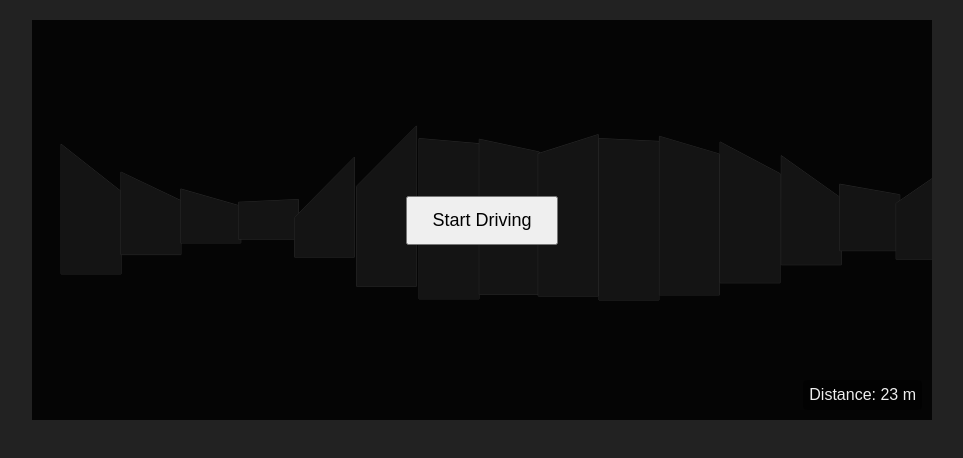
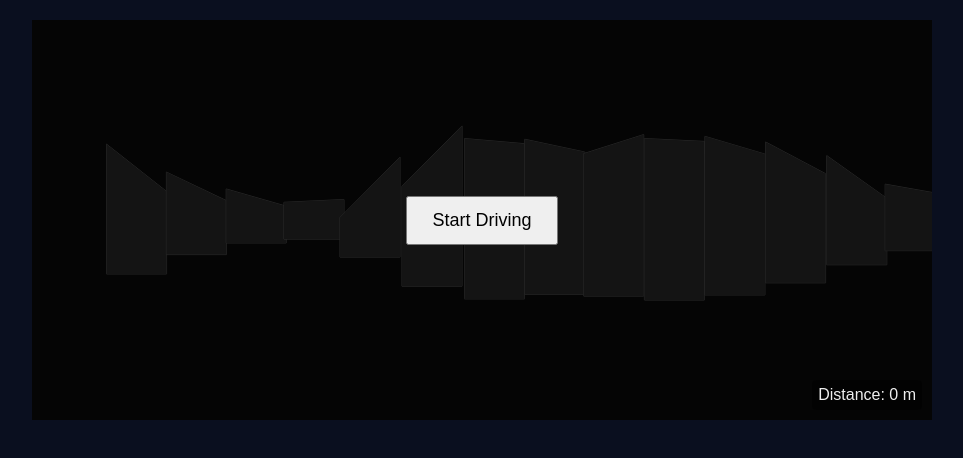
Before and after one commit to justfortrade08-tech/justfortrade08-tech.github.io, a plain HTML site: page index.html in a window 1280 px wide. Shown: the whole page, without its empty margins (158-1121 px from the left). Drawn offline with nearby package versions, Linux system fonts and the light colour scheme.

Commit message:
Update index.html

```diff
--- a/index.html
+++ b/index.html
@@ -1,23 +1,21 @@
 <!doctype html>
 <html lang="en">
 <head>
-  <meta charset="utf-8">
-  <meta name="viewport" content="width=device-width,initial-scale=1">
-  <title>Climb+ Fixed Game</title>
+  <meta charset="utf-8"/>
+  <meta name="viewport" content="width=device-width,initial-scale=1"/>
+  <title>Climb+ — Fixed & Refined</title>
   <style>
-    body, html { margin:0; padding:0; height:100%; background:#222; color:#eee; font-family:sans-serif; }
-    #stage { position:relative; width:100%; max-width:900px; height:400px; margin:20px auto; background:#111; overflow:hidden; }
-    #overlay { position:absolute; inset:0; background:rgba(0,0,0,0.7); display:flex; align-items:center; justify-content:center; z-index:10; }
-    #overlay.hidden { display:none; }
-    #startBtn { padding:12px 24px; font-size:18px; cursor:pointer; }
-    #hud { position:absolute; bottom:10px; right:10px; background:rgba(0,0,0,0.5); padding:6px; border-radius:4px; z-index:20; }
+    body,html{margin:0;padding:0;height:100%;background:#0a0f1f;color:#eee;font-family:sans-serif}
+    #stage{position:relative;width:100%;max-width:900px;height:400px;margin:20px auto;background:#111;overflow:hidden}
+    #overlay{position:absolute;inset:0;background:rgba(0,0,0,0.7);display:flex;align-items:center;justify-content:center;z-index:10}
+    #overlay.hidden{display:none}
+    #startBtn{padding:12px 24px;font-size:18px;cursor:pointer}
+    #hud{position:absolute;bottom:10px;right:10px;background:rgba(0,0,0,0.5);padding:6px;border-radius:4px;z-index:20}
   </style>
 </head>
 <body>
 <div id="stage">
-    <div id="overlay">
-      <button id="startBtn">Start Driving</button>
-    </div>
+  <div id="overlay"><button id="startBtn">Start Driving</button></div>
   <div id="hud">Distance: 0 m</div>
 </div>
 
@@ -26,7 +24,7 @@
 import { createNoise2D } from 'https://cdn.jsdelivr.net/npm/simplex-noise@4.0.3/+esm';
 const { Engine, Render, Runner, World, Bodies, Body, Constraint, Events } = Matter;
 
-    // 1. Setup engine, renderer, runner
+// 1. Engine & Render setup
 const engine = Engine.create({ gravity: { x: 0, y: 1.2 } });
 const render = Render.create({
   element: document.getElementById('stage'),
@@ -35,84 +33,90 @@
 });
 Render.run(render);
 Runner.run(Runner.create(), engine);
-    console.log('Engine, render, and runner are up.');
 
-    // 2. Terrain generation
+// Collision categories
+const CAT_WORLD = 0x0001, CAT_CAR = 0x0002, CAT_WHEEL = 0x0004;
+
+// 2. Terrain
 const noise2D = createNoise2D();
-    let maxX = -300;
-    const SEG_W = 60, AMP = 100, SCALE = 0.003;
-
-    function addTerrain(toX) {
-      for (let x = maxX; x < toX; x += SEG_W) {
-        const y0 = 300 - noise2D(x * SCALE, 0) * AMP;
-        const y1 = 300 - noise2D((x + SEG_W) * SCALE, 0) * AMP;
-        const verts = [
-          { x, y: y0 },
-          { x: x + SEG_W, y: y1 },
-          { x: x + SEG_W, y: 400 },
-          { x, y: 400 }
-        ];
-        const ground = Bodies.fromVertices(x + SEG_W / 2, 200, verts, {
-          isStatic: true,
-          render: { fillStyle: '#444', strokeStyle: '#888', lineWidth: 1 }
+let maxX = -300, SEG_W = 60, AMP = 100, SCALE = 0.003;
+function addTerrain(toX){
+  for(let x=maxX; x<toX; x+=SEG_W){
+    const y0 = 300 - noise2D(x*SCALE,0)*AMP;
+    const y1 = 300 - noise2D((x+SEG_W)*SCALE,0)*AMP;
+    const verts = [{x, y:y0},{x:x+SEG_W, y:y1},{x:x+SEG_W,y:400},{x,y:400}];
+    const seg = Bodies.fromVertices(x+SEG_W/2,200,verts,{
+      isStatic:true,
+      collisionFilter:{ category: CAT_WORLD, mask: CAT_CAR | CAT_WHEEL },
+      render:{ fillStyle:'#444', strokeStyle:'#888', lineWidth:1 }
     }, true);
-        World.add(engine.world, ground);
+    World.add(engine.world, seg);
   }
   maxX = toX;
-      console.log(`Terrain extended to x=${toX}`);
 }
-
 addTerrain(900);
 
-    // 3. Car with suspension
-    const carConfig = { x: 100, y: 200, axle: 50, torque: 0.002, wheelR: 20, spring: { len: 25, stiff: 0.5, damp: 0.2 } };
-
-    function createCar(x, y) {
+// 3. Car with stiff pin constraints & filtering
+const carCfg = { x:100, y:200, axle:50, torque:0.002, wheelR:20 };
+function createCar(x,y){
   const group = Body.nextGroup(true);
-      const chassis = Bodies.rectangle(x, y, 100, 20, { collisionFilter: { group }, render: { fillStyle: '#0af' } });
-      const leftW = Bodies.circle(x - carConfig.axle, y + 22, carConfig.wheelR, { collisionFilter: { group }, friction: 0.9, render: { fillStyle: '#faa' } });
-      const rightW = Bodies.circle(x + carConfig.axle, y + 22, carConfig.wheelR, { collisionFilter: { group }, friction: 0.9, render: { fillStyle: '#faa' } });
-      const springL = Constraint.create({ bodyA: chassis, pointA: { x: -carConfig.axle, y: 10 }, bodyB: leftW, length: carConfig.spring.len, stiffness: carConfig.spring.stiff, damping: carConfig.spring.damp });
-      const springR = Constraint.create({ bodyA: chassis, pointA: { x: carConfig.axle, y: 10 }, bodyB: rightW, length: carConfig.spring.len, stiffness: carConfig.spring.stiff, damping: carConfig.spring.damp });
-      World.add(engine.world, [chassis, leftW, rightW, springL, springR]);
-      console.log('Car created');
+  const chassis = Bodies.rectangle(x,y,100,20,{
+    collisionFilter:{ category: CAT_CAR, mask: CAT_WORLD },
+    render:{ fillStyle:'#0af' }
+  });
+  const leftW = Bodies.circle(x-carCfg.axle, y+22, carCfg.wheelR,{
+    collisionFilter:{ category: CAT_WHEEL, mask: CAT_WORLD },
+    friction:0.9, render:{ fillStyle:'#faa' }
+  });
+  const rightW = Bodies.circle(x+carCfg.axle, y+22, carCfg.wheelR,{
+    collisionFilter:{ category: CAT_WHEEL, mask: CAT_WORLD },
+    friction:0.9, render:{ fillStyle:'#faa' }
+  });
+  const pinL = Constraint.create({
+    bodyA: chassis, pointA:{x:-carCfg.axle,y:10},
+    bodyB: leftW, pointB:{x:0,y:0},
+    length: 0, stiffness: 0.9
+  });
+  const pinR = Constraint.create({
+    bodyA: chassis, pointA:{x:carCfg.axle,y:10},
+    bodyB: rightW, pointB:{x:0,y:0},
+    length: 0, stiffness: 0.9
+  });
+  World.add(engine.world,[chassis, leftW, rightW, pinL, pinR]);
   return { chassis, leftW, rightW };
 }
-
-    const car = createCar(carConfig.x, carConfig.y);
+const car = createCar(carCfg.x, carCfg.y);
 
 // 4. Controls
-    const keys = { left: false, right: false };
-    window.addEventListener('keydown', e => {
-      if (e.code === 'ArrowRight') keys.right = true;
-      if (e.code === 'ArrowLeft') keys.left = true;
+const keys = { left:false, right:false };
+window.addEventListener('keydown',e=>{
+  if(e.code==='ArrowRight') keys.right=true;
+  if(e.code==='ArrowLeft') keys.left=true;
   startGame();
 });
-    window.addEventListener('keyup', e => {
-      if (e.code === 'ArrowRight') keys.right = false;
-      if (e.code === 'ArrowLeft') keys.left = false;
+window.addEventListener('keyup',e=>{ if(e.code==='ArrowRight') keys.right=false; if(e.code==='ArrowLeft') keys.left=false; });
+
+Events.on(engine,'beforeUpdate',()=>{
+  if(keys.right){ Body.applyTorque(car.leftW, carCfg.torque); Body.applyTorque(car.rightW, carCfg.torque); }
+  if(keys.left){ Body.applyTorque(car.leftW, -carCfg.torque); Body.applyTorque(car.rightW, -carCfg.torque); }
 });
 
-    Events.on(engine, 'beforeUpdate', () => {
-      if (keys.right) { Body.applyTorque(car.leftW, carConfig.torque); Body.applyTorque(car.rightW, carConfig.torque); }
-      if (keys.left)  { Body.applyTorque(car.leftW, -carConfig.torque); Body.applyTorque(car.rightW, -carConfig.torque); }
-    });
-
-    // 5. HUD and camera follow
+// 5. HUD & camera follow
 const hud = document.getElementById('hud');
-    Events.on(engine, 'afterUpdate', () => {
+Events.on(engine,'afterUpdate',()=>{
   addTerrain(car.chassis.position.x + 600);
-      const dist = Math.max(0, Math.floor(car.chassis.position.x - carConfig.x));
+  const dist = Math.max(0, Math.floor(car.chassis.position.x - carCfg.x));
   hud.textContent = `Distance: ${dist} m`;
-      Render.lookAt(render, {
-        min: { x: car.chassis.position.x - 200, y: 0 },
-        max: { x: car.chassis.position.x + 200, y: 400 }
+  Render.lookAt(render,{
+    min:{x:car.chassis.position.x-200,y:0},
+    max:{x:car.chassis.position.x+200,y:400}
   });
 });
 
-    // 6. Start overlay logic
-    const overlay = document.getElementById('overlay');
-    document.getElementById('startBtn').onclick = () => { overlay.classList.add('hidden'); console.log('Game Started'); };
+// 6. Overlay start
+document.getElementById('startBtn').onclick = ()=> document.getElementById('overlay').classList.add('hidden');
+
+console.log('Initialization complete.');
 
 </script>
 </body>
```
Lines whose indentation alone changed are shown as unchanged.
